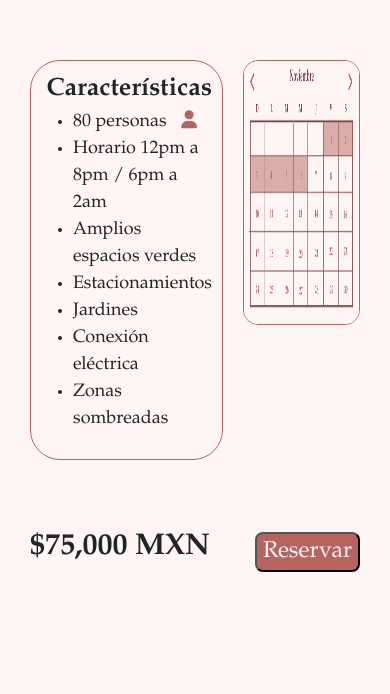
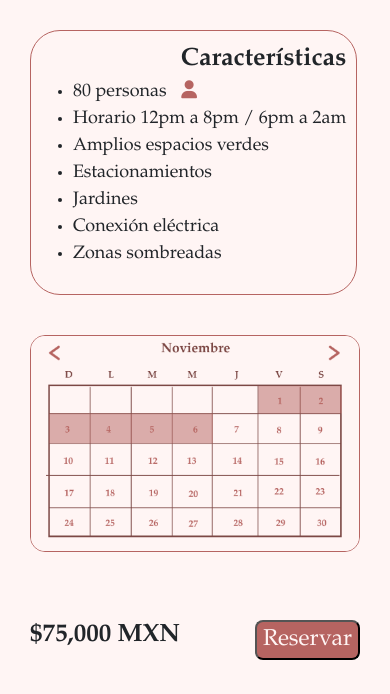
Before and after one commit to mel091/programaci-n-web, a PHP site: page /examen/detalles.html in a window 390 px wide. Shown: the part 1633-2327 px from the top of the page. Before the commit the page ends 2205 px from the top, so only its background shows below. Run offline with PHP 8.4, Linux system fonts and the light colour scheme; some libraries are stand-ins or nearby versions.

Commit message:
ULTIMOS CAMBIOS

```diff
--- a/examen/detalles.css
+++ b/examen/detalles.css
@@ -396,3 +396,42 @@ body{
         display: block;
     }
 }
+
+
+@media screen and (max-width: 400px){
+    .container{
+        margin-top: 0;
+    }
+
+    .roberto{
+        font-size: 15px;
+    }
+
+    .contacto{
+        width: 120px;
+        height: 45px;
+    }
+
+    .info-der {
+        display: flex;
+        flex-direction: column;
+        gap: 15px;
+    }
+
+    .caracteristicas, .calendario {
+        max-width: 100%;
+    }
+
+    .calendario {
+        align-self: stretch; /*calendario ocupa todo el ancho */
+    }
+
+    .calendario img {
+        width: 100%;
+        height: auto;
+    }
+
+    .price{
+        font-size: 25px;
+    }
+}
```
Also changed, not shown: examen/style.css (+20 -0 lines).
